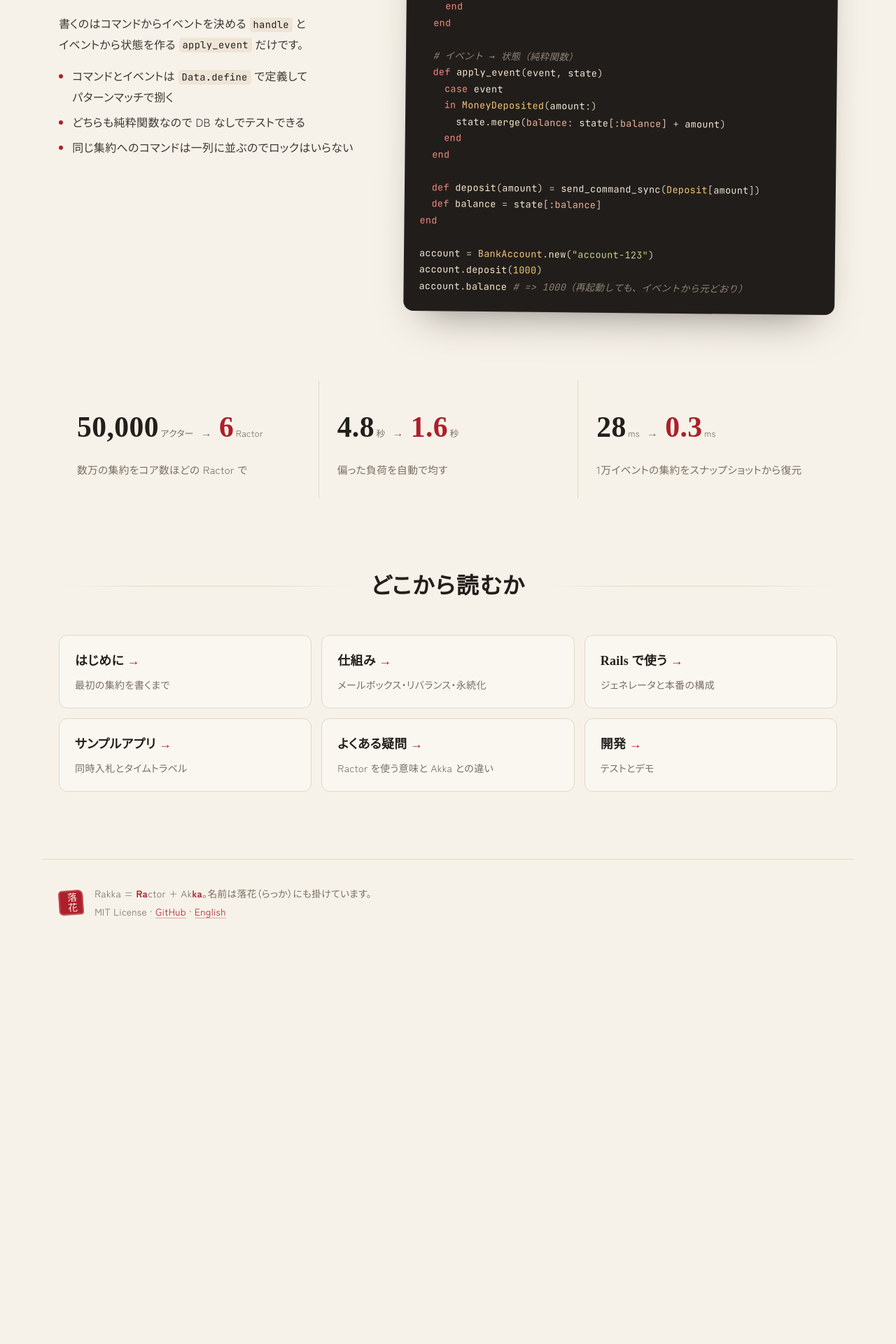
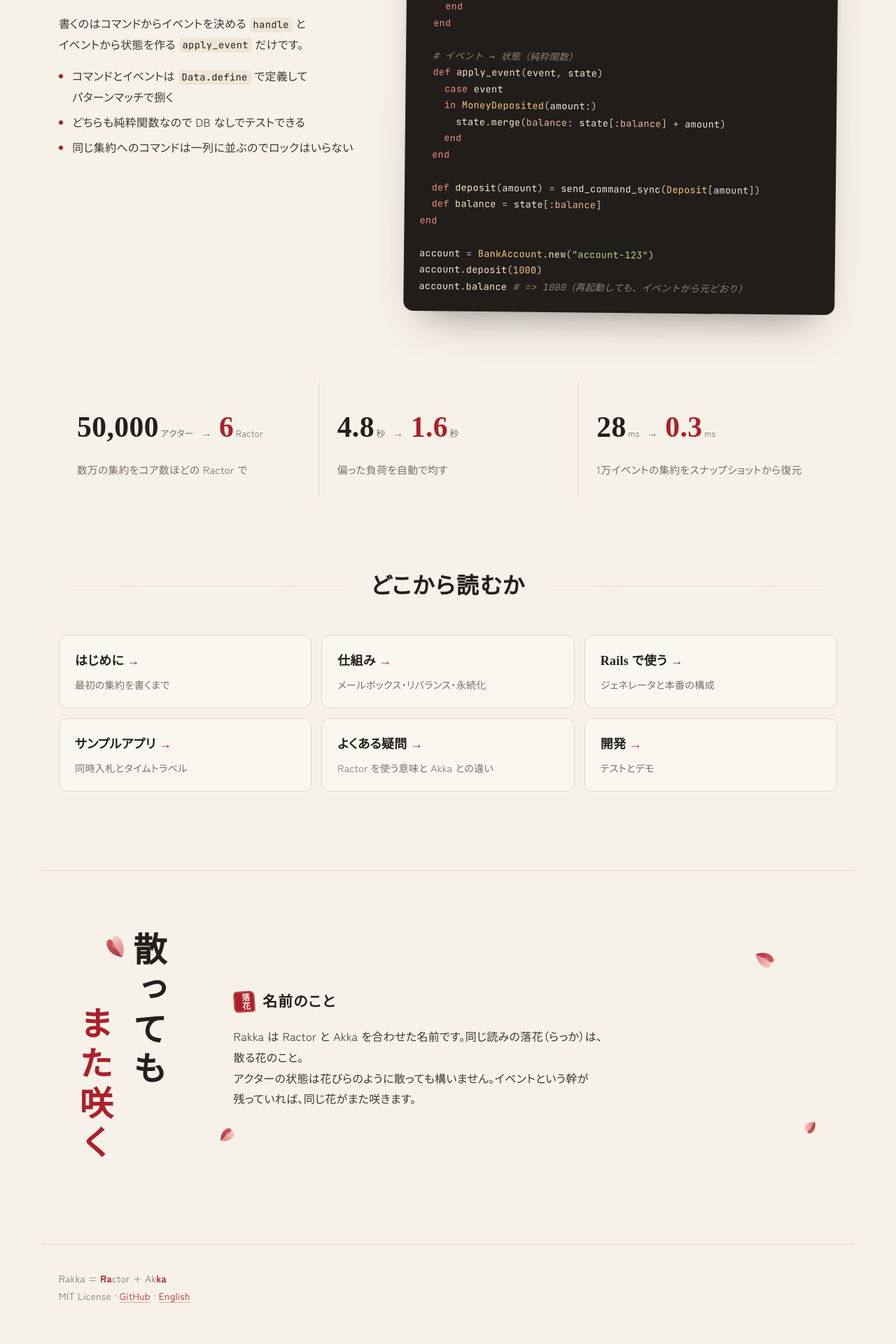
Before and after one commit to Ya-Suzuki/rakka, a Jekyll site: the page built from docs/index.md, in a window 1280 px wide. Shown: the part 1811-3731 px from the top of the page at 70% size. Built offline with Jekyll 4.4.1, drawn with Linux system fonts in a browser that asks for light colours; some web fonts are replaced; before the commit the page ends 3182 px from its top, so only the background shows below that.

Commit message:
Close the landing page with the name and its metaphor
The poetic line works once the reader knows what Rakka is, but it read
as affected as the very first thing on the page. A closing "about the
name" section now carries it, as a bookend to the vertical 落花 title:
散っても / また咲く set vertically in Japanese, "Petals fall. The tree
remains." in English, next to a short explanation of the name and of
state falling away while events, like a trunk, let it bloom again.

The footer drops the name explanation it used to carry.

Co-Authored-By: Claude Opus 5.5 <noreply@anthropic.com>
Claude-Session: https://claude.ai/code/session_01WG8b8NzR1hxu2suXde11nU

```diff
--- a/docs/_data/landing.yml
+++ b/docs/_data/landing.yml
@@ -49,7 +49,13 @@ ja:
     - { title: サンプルアプリ, text: "同時入札とタイムトラベル", href: sample-app.html }
     - { title: よくある疑問, text: "Ractor を使う意味と Akka との違い", href: faq.html }
     - { title: 開発, text: "テストとデモ", href: development.html }
-  footer: Rakka = <b>Ra</b>ctor + Ak<b>ka</b>。名前は落花（らっか）にも掛けています。
+  name:
+    title: 名前のこと
+    poem: [散っても, また咲く]
+    vertical: true
+    # 日本語は >- で折り返すと文の間に空白が入るので、1行で書く
+    body: Rakka は Ractor と Akka を合わせた名前です。同じ読みの落花（らっか）は、散る花のこと。<br>アクターの状態は花びらのように散っても構いません。イベントという幹が残っていれば、同じ花がまた咲きます。
+  footer: Rakka = <b>Ra</b>ctor + Ak<b>ka</b>
   nav_label: サイト
 
 en:
@@ -104,5 +110,13 @@ en:
     - { title: Sample app, text: "Concurrent bidding and time travel in an auction app", href: sample-app.html }
     - { title: FAQ, text: "Why Ractors at all, and how this compares to Akka and Erlang", href: faq.html }
     - { title: Development, text: "Tests and demo scripts", href: development.html }
-  footer: Rakka = <b>Ra</b>ctor + Ak<b>ka</b>, and 落花, &ldquo;falling petals&rdquo;. Light, and blooming again after it falls.
+  name:
+    title: About the name
+    poem: [Petals fall., The tree remains.]
+    vertical: false
+    body: >-
+      Rakka joins Ractor and Akka. Read the Japanese way, 落花 (rakka) means falling petals.
+      An actor's state may fall away like a petal. As long as the events remain, like the trunk of a tree,
+      the same flower blooms again.
+  footer: Rakka = <b>Ra</b>ctor + Ak<b>ka</b>
   nav_label: Site
--- a/docs/_layouts/landing.html
+++ b/docs/_layouts/landing.html
@@ -121,10 +121,23 @@
         {%- endfor %}
       </div>
     </section>
+
+    <section class="name{% if t.name.vertical %} name--vertical{% endif %}" aria-labelledby="name-title">
+      <div class="name__petals" aria-hidden="true">
+        <svg style="--x:8%;--y:18%;--r:-30deg;--s:1"><use href="#petal"/></svg>
+        <svg style="--x:22%;--y:72%;--r:50deg;--s:.7"><use href="#petal"/></svg>
+        <svg style="--x:88%;--y:22%;--r:120deg;--s:.85"><use href="#petal"/></svg>
+        <svg style="--x:94%;--y:70%;--r:-140deg;--s:.6"><use href="#petal"/></svg>
+      </div>
+      <p class="name__poem">{% for line in t.name.poem %}<span>{{ line }}</span>{% endfor %}</p>
+      <div class="name__text">
+        <h2 id="name-title"><span class="rakkan" aria-hidden="true">落花</span>{{ t.name.title }}</h2>
+        <p>{{ t.name.body }}</p>
+      </div>
+    </section>
   </main>
 
   <footer class="footer">
-    <span class="rakkan" aria-hidden="true">落花</span>
     <p>{{ t.footer }}<br>MIT License &middot; <a href="https://github.com/Ya-Suzuki/rakka">GitHub</a> &middot; <a href="{{ t.switch.href | relative_url }}" hreflang="{{ t.switch.lang }}" lang="{{ t.switch.lang }}">{{ t.switch.label }}</a></p>
   </footer>
 </body>
--- a/docs/assets/css/landing.css
+++ b/docs/assets/css/landing.css
@@ -478,3 +478,67 @@ html[lang="ja"] h1, html[lang="ja"] h2, html[lang="ja"] h3,
 html[lang="ja"] .lead, html[lang="ja"] p, html[lang="ja"] li, html[lang="ja"] .path-list span {
   word-break: auto-phrase;
 }
+
+/* --- 名前のこと（締め）: 冒頭の縦書きと対になる --- */
+.name {
+  position: relative;
+  display: grid;
+  grid-template-columns: auto minmax(0, 1fr);
+  align-items: center;
+  gap: clamp(28px, 6vw, 88px);
+  margin-top: 40px;
+  padding-top: 88px;
+  padding-bottom: 88px;
+  border-top: 1px solid var(--washi-line);
+}
+
+.name__petals { position: absolute; inset: 0; pointer-events: none; }
+.name__petals svg {
+  position: absolute;
+  left: var(--x);
+  top: var(--y);
+  width: calc(26px * var(--s));
+  height: calc(34px * var(--s));
+  transform: rotate(var(--r));
+  opacity: 0.85;
+}
+
+.name__poem {
+  margin: 0;
+  font-family: var(--mincho);
+  font-weight: 700;
+  color: var(--sumi);
+  font-size: clamp(2rem, 4vw, 3rem);
+  line-height: 1.3;
+}
+.name__poem span { display: block; }
+.name__poem span:last-child { color: var(--shu); }
+
+.name--vertical .name__poem {
+  writing-mode: vertical-rl;
+  letter-spacing: 0.18em;
+  line-height: 1.6;
+  padding: 0 0.2em;
+}
+.name--vertical .name__poem span:last-child { margin-top: 2.2em; }
+
+.name__text { max-width: 34em; }
+.name__text h2 {
+  display: flex;
+  align-items: center;
+  gap: 0.7rem;
+  margin: 0 0 16px;
+  font-family: var(--mincho);
+  font-size: 1.3rem;
+  color: var(--sumi);
+  letter-spacing: 0.06em;
+}
+.name__text h2 .rakkan { width: 1.9rem; height: 1.9rem; font-size: 0.74rem; }
+.name__text p { margin: 0; }
+
+html[lang="en"] .name__poem { font-size: clamp(1.9rem, 3.6vw, 2.8rem); letter-spacing: 0.005em; }
+
+@media (max-width: 640px) {
+  .name { grid-template-columns: minmax(0, 1fr); gap: 28px; padding-top: 56px; padding-bottom: 56px; }
+  .name--vertical .name__poem { justify-self: center; }
+}
```
